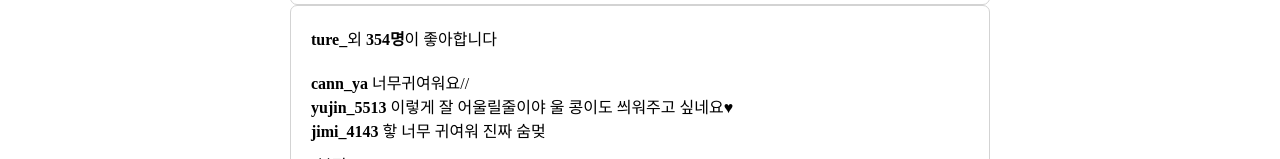
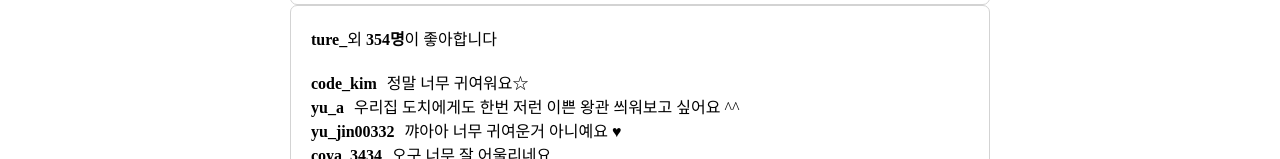
Before and after one commit to wecode-bootcamp-korea/6-justgram-ui-team-3, a plain HTML site: page yunalee/main.html in a window 1280 px wide. Shown: the part 793-952 px from the top of the page. Drawn offline with Linux system fonts and the light colour scheme.

Commit message:
mission5 수행

```diff
--- /dev/null
+++ b/yunalee/data/comments.json
@@ -0,0 +1,24 @@
+{
+    "comments":[
+        {
+            "id" : 1,
+            "username": "code_kim",
+            "content": "정말 너무 귀여워요☆"
+        },
+        {
+            "id" : 2,
+            "username" : "yu_a",
+            "content" : "우리집 도치에게도 한번 저런 이쁜 왕관 씌워보고 싶어요 ^^"
+        },
+        {
+            "id": 3,
+            "username": "yu_jin00332",
+            "content" : "꺄아아 너무 귀여운거 아니예요 ♥"
+        },
+        {
+            "id":4,
+            "username":"coya_3434",
+            "content": "오구 너무 잘 어울리네요"
+        }
+    ]
+}
--- a/yunalee/js/main.js
+++ b/yunalee/js/main.js
@@ -2,6 +2,31 @@ const commentInputByClass = document.getElementsByClassName("comment_input");
 const postingBtnByClass =  document.getElementsByClassName("posting_btn");
 const commentList = document.getElementsByClassName("feed_comment_list");
 
+
+fetch("./data/comments.json")
+    .then((res) => res.json())
+    .then((data) =>{
+        //데이터를 받아서 배열로 다시 할당하기
+       let commentArray = data.comments;
+       //배열에 담긴 댓글을 하나하나 반복문 돌기
+       commentArray.forEach((comment)=>{
+        //먼저 commentsList 반복문을 돌면서 피드 하나하나에 댓글을 하나씩 넣어주기
+        for (let i = 0; i < commentArray.length; i++) {
+            //댓글을 넣을 div
+            const commentElem = document.createElement("div");
+            //댓글 닉네임을 넣을 span
+            const nameSpan = document.createElement("span");
+            nameSpan.className = "comment-name";
+            nameSpan.textContent = comment.username;
+            //댓글 내용을 넣어주기
+            const content = comment.content;
+            commentElem.append(nameSpan, content);
+            //피드 하나하나에 댓글 넣기
+            commentList[i].append(commentElem);
+        }
+
+       });
+    })
 
 Array.from(postingBtnByClass).forEach((button, index )=> {
     button.addEventListener("click",() => {
--- a/yunalee/main.html
+++ b/yunalee/main.html
@@ -64,9 +64,10 @@
         <div class="to_do padding_10px ">
           <div class="padding_10px"><b>ture_</b>외 <b>354명</b>이 좋아합니다</div>
           <div class="feed_comment_list padding_10px">
-            <div><b>cann_ya</b> 너무귀여워요//</div>
-            <div><b>yujin_5513</b>  이렇게 잘 어울릴줄이야 울 콩이도 씌워주고 싶네요♥ </div>
-            <div><b>jimi_4143</b>  핳 너무 귀여워 진짜 숨멎</div>
+
+
+
+
           </div>
           <div>52분전</div>
 
@@ -103,9 +104,10 @@
         <div class="to_do padding_10px ">
           <div class="padding_10px"><b>ture_</b>외 <b>354명</b>이 좋아합니다</div>
           <div class="feed_comment_list padding_10px">
-            <div><b>cann_ya</b> 너무귀여워요//</div>
-            <div><b>yujin_5513</b>  이렇게 잘 어울릴줄이야 울 콩이도 씌워주고 싶네요♥ </div>
-            <div><b>jimi_4143</b>  핳 너무 귀여워 진짜 숨멎</div>
+
+
+
+
           </div>
           <div>52분전</div>
 
@@ -142,9 +144,10 @@
         <div class="to_do padding_10px ">
           <div class="padding_10px"><b>ture_</b>외 <b>354명</b>이 좋아합니다</div>
           <div class="feed_comment_list padding_10px">
-            <div><b>cann_ya</b> 너무귀여워요//</div>
-            <div><b>yujin_5513</b>  이렇게 잘 어울릴줄이야 울 콩이도 씌워주고 싶네요♥ </div>
-            <div><b>jimi_4143</b>  핳 너무 귀여워 진짜 숨멎</div>
+
+
+
+
           </div>
           <div>52분전</div>
 
@@ -181,9 +184,10 @@
         <div class="to_do padding_10px ">
           <div class="padding_10px"><b>ture_</b>외 <b>354명</b>이 좋아합니다</div>
           <div class="feed_comment_list padding_10px">
-            <div><b>cann_ya</b> 너무귀여워요//</div>
-            <div><b>yujin_5513</b>  이렇게 잘 어울릴줄이야 울 콩이도 씌워주고 싶네요♥ </div>
-            <div><b>jimi_4143</b>  핳 너무 귀여워 진짜 숨멎</div>
+
+
+
+
           </div>
           <div>52분전</div>
 
```
